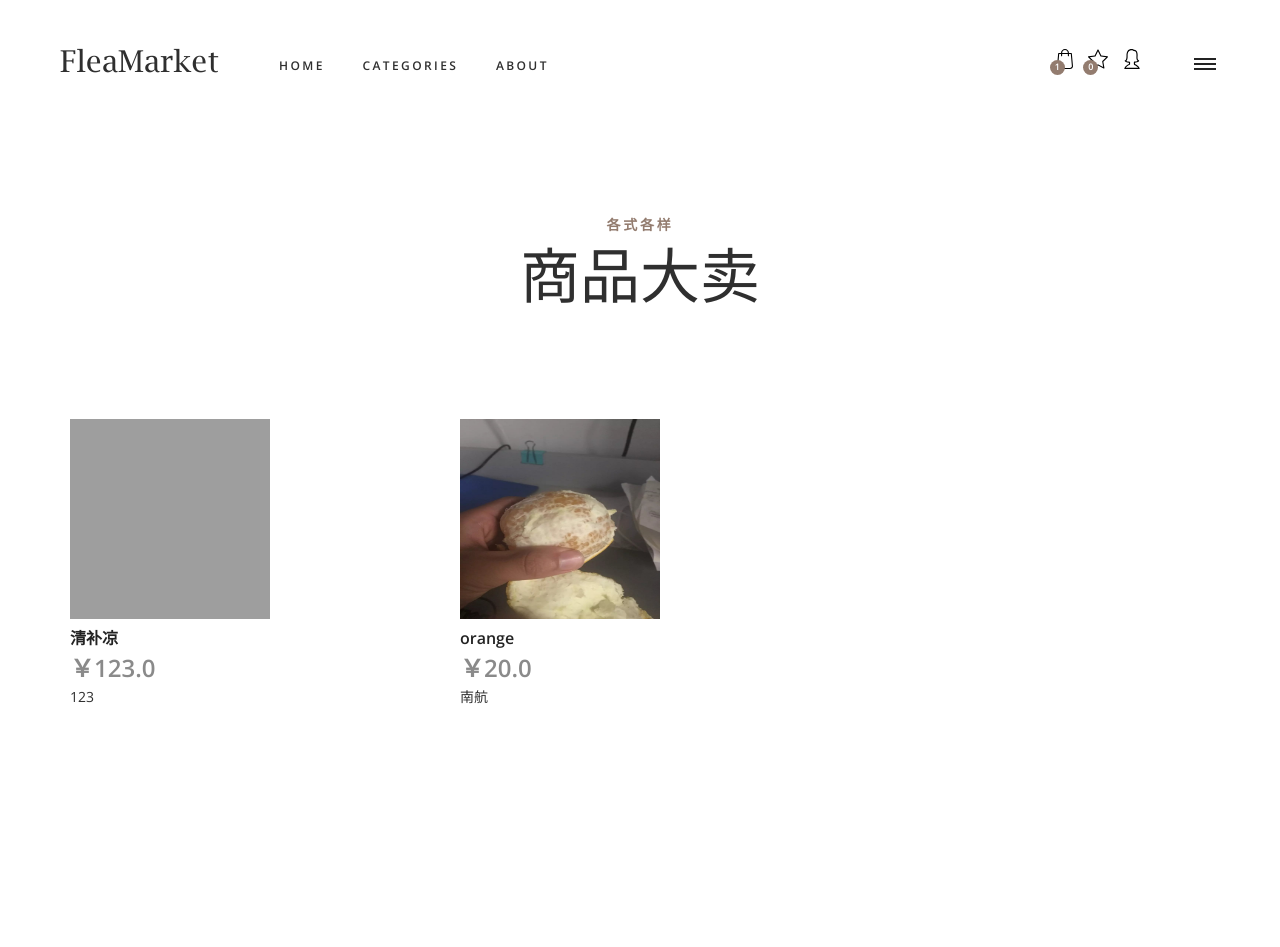
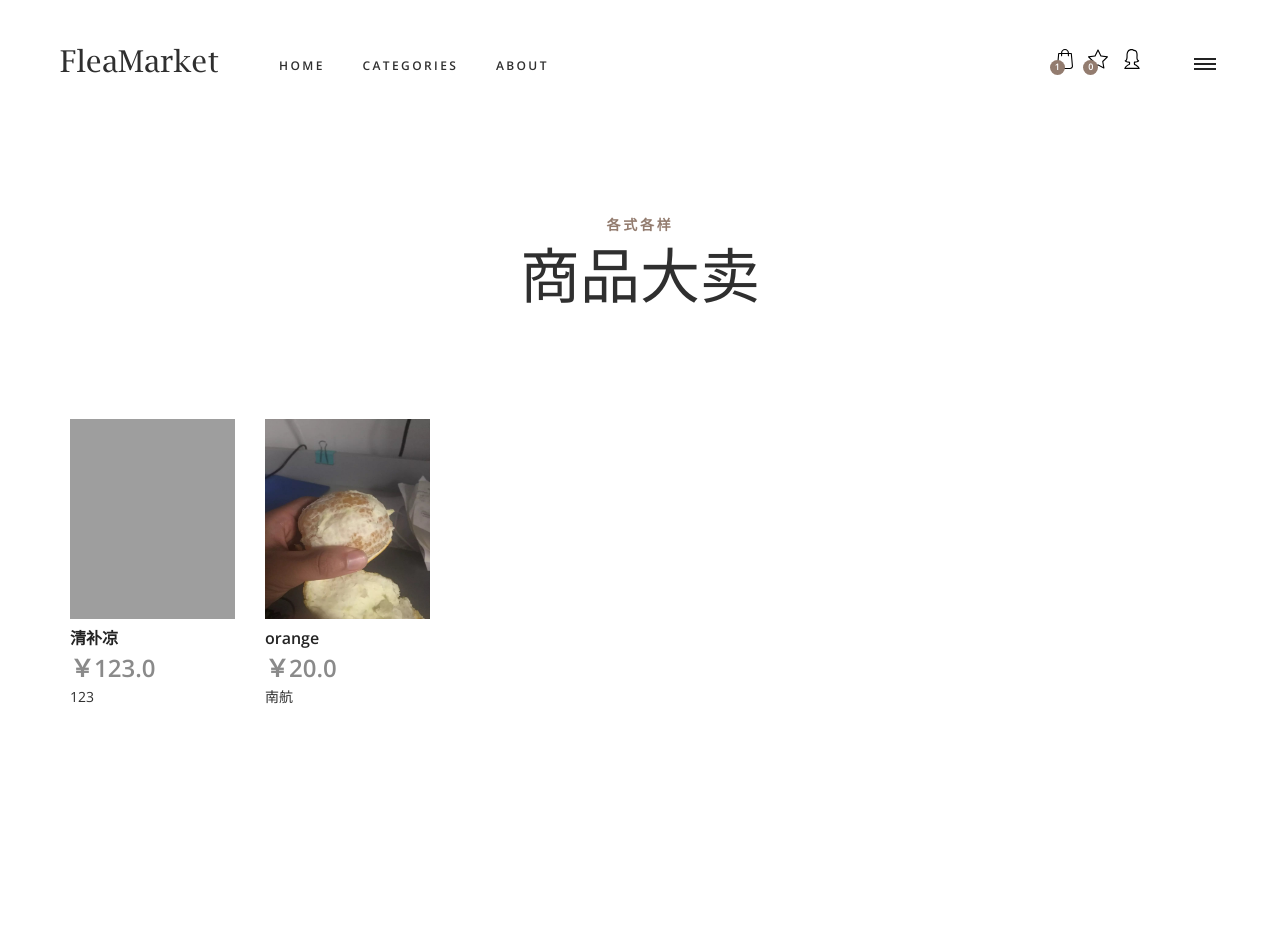
Before and after one commit to Li-RongYi/FM, a Django app: page /index/ in a window 1280 px wide. Shown: the top 947 px of the page. Run offline with Django 3.2, Linux system fonts and the light colour scheme; a user stored in the database is signed in; data comes from the database, SQL or seed files in the repository; parts of the project's set-up code (start-up, migrations or seed data) failed here and were passed over; some libraries are stand-ins or nearby versions; grey boxes are pictures that could not be loaded.

Commit message:
index-紧凑

```diff
--- a/templates/index.html
+++ b/templates/index.html
@@ -19,7 +19,7 @@
 				<!-- Product -->
     {% if  goods %}
             {% for good in goods %}
-				<div class="col-lg-4 product_col">
+				<div class="col-lg-2 product_col">
 					<div class="product">
 						<div class="product_image">
 							{% if good.picture %}
--- a/user/views.py
+++ b/user/views.py
@@ -9,7 +9,11 @@ from random import randint
 from FM.settings import EMAIL_FROM
 from django.contrib.auth.decorators import login_required
 import base64
+<<<<<<< HEAD
 import face_recognition
+=======
+#import face_recognition
+>>>>>>> index-紧凑
 import os
 
 
```
Also changed, not shown: media/goods/09362716540_1680x1050_0q8lmaT.jpg (added), media/goods/22_c9q7dNC.png (added).
